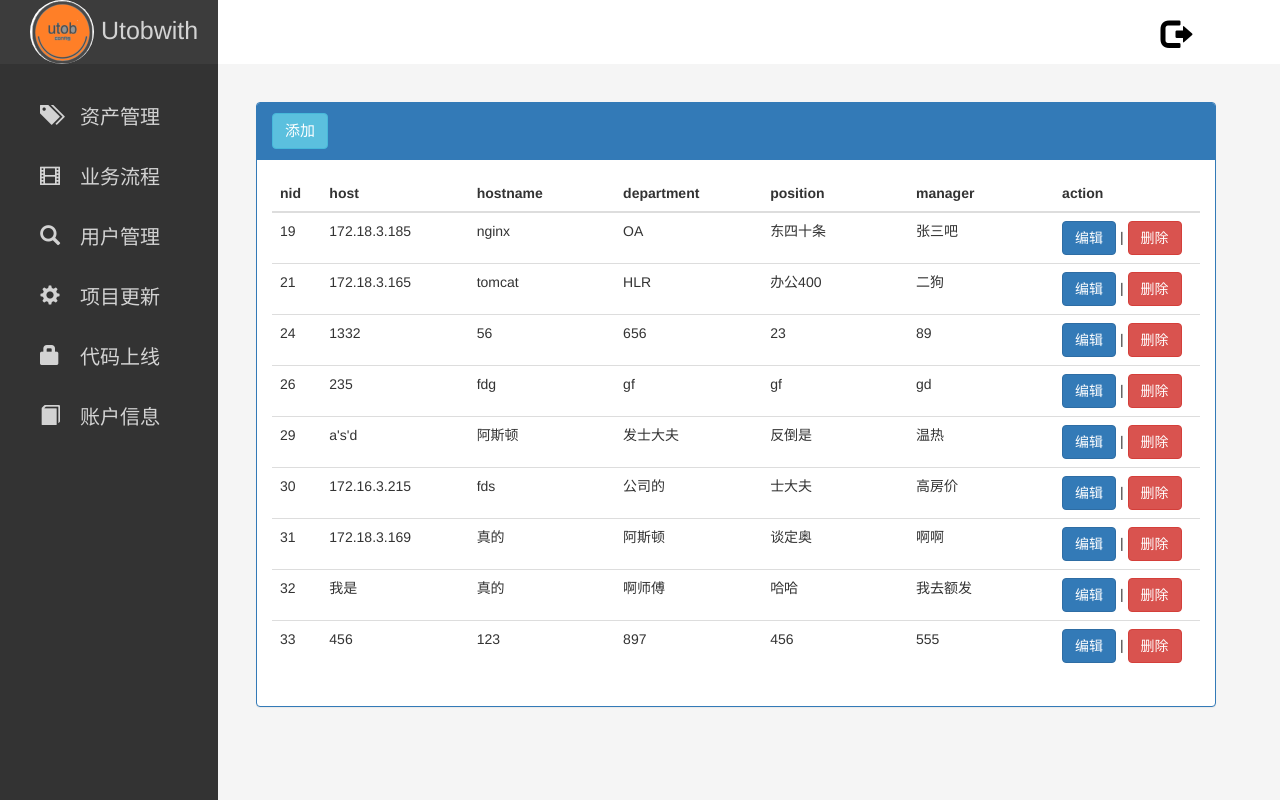
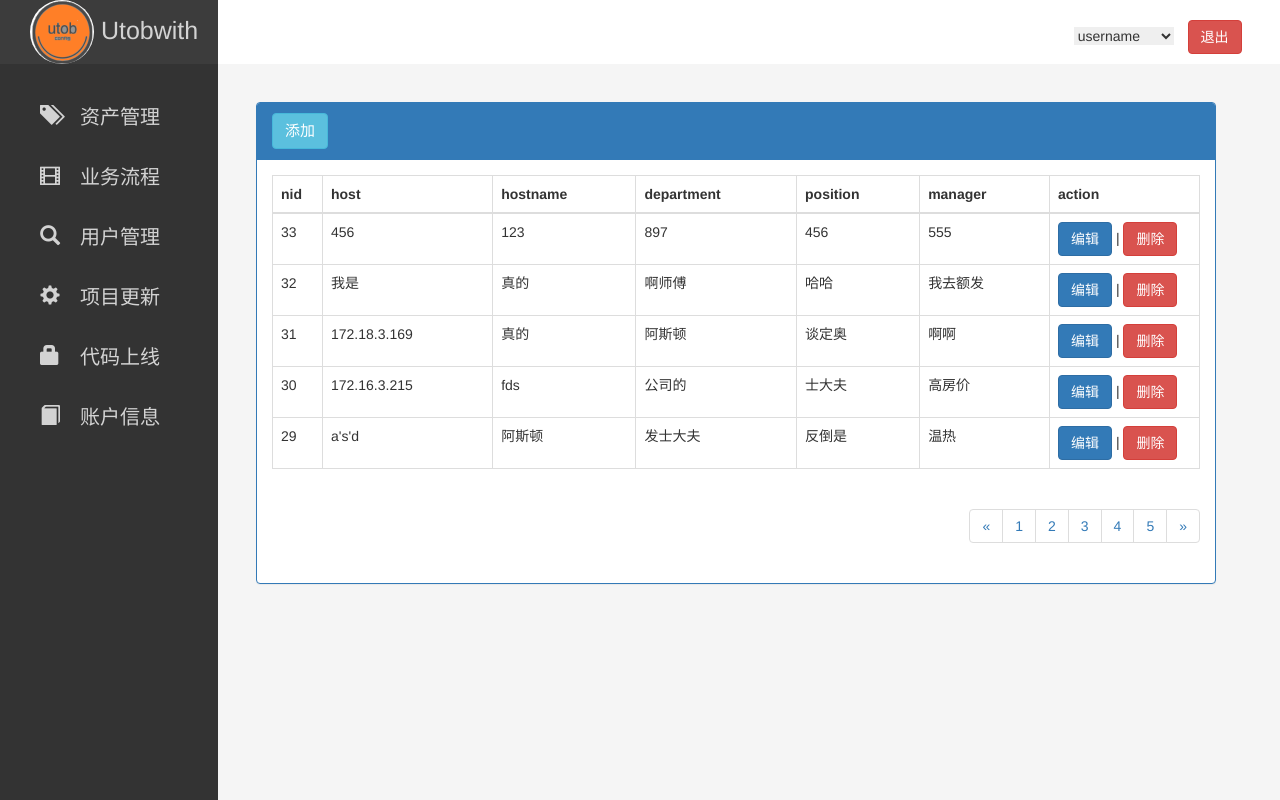
Before and after one commit to Git-liuliang/grammy, a Django app: page /hosts/ in a window 1280 px wide. Run offline with Django 3.2, Linux system fonts and the light colour scheme; data comes from the database, SQL or seed files in the repository; both versions use the stored data as it was after the commit; some libraries are stand-ins or nearby versions.

Commit message:
增加分页

```diff
--- a/mom/views.py
+++ b/mom/views.py
@@ -17,7 +17,11 @@ def login(request):
         return HttpResponse("aaaaaa")
 
 def hosts(request):
-    v = models.Inventory.objects.all()
+    if request.method == "POST":
+        num = int(request.POST.get("page_num"))
+        v= models.Inventory.objects.all()[0+num:5+num]
+    else:
+        v = models.Inventory.objects.all().order_by("-id")[0:5]
     return render(request,"hosts.html",{"host_list":v})
 
 def mod(request,nid):
--- a/static/css/base.css
+++ b/static/css/base.css
@@ -27,7 +27,7 @@ a:visited{
 
 ._nav_logout{
     float: right;
-    padding-right: 7%;
+    padding-right: 3%;
     padding-top: 17px;
 }
 
@@ -42,6 +42,7 @@ a:visited{
     position: absolute;
     top: 0;
     left: 0;
+
     background-color: #333333;
     height: 100%;
     width: 17%;
@@ -71,3 +72,10 @@ a:visited{
 .glyphicon_con{
     padding: 20px;
 }
+
+.user_setting {
+    border: none;
+    margin: 10px;
+    width: 100px;
+
+}
--- a/static/css/hosts.css
+++ b/static/css/hosts.css
@@ -21,8 +21,8 @@
 
 
 
-td{
-
+table thead td .showinfo{
+    vertical-align: bottom;
     width: 150px;
     padding: 0;
     margin: 0;
@@ -42,3 +42,7 @@ input{
 #action{
     width: 150px;
 }
+
+.page_nav{
+    float: right;
+}
--- a/static/js/hosts.js
+++ b/static/js/hosts.js
@@ -8,7 +8,7 @@ $(document).on("click", ".edit", function () {
 
     });
 
-    res = '<tr><td id="nid"><span>' + arr[0] + '</span></td><td><input  value=' + arr[1] + ' type="text"></td><td><input value=' + arr[2] + ' type="text"></td><td><input value=' + arr[3] + ' type="text"></td><td><input value=' + arr[4] + ' type="text"></td><td><input value=' + arr[5] + ' type="text"></td><td id="action"><a class="btn btn-success save">保存</a> | <a class="btn btn-danger">删除</a></td></tr>'
+    res = '<tr><td id="nid"><span>' + arr[0] + '</span></td><td><input  value=' + arr[1] + ' type="text"></td><td><input value=' + arr[2] + ' type="text"></td><td><input value=' + arr[3] + ' type="text"></td><td><input value=' + arr[4] + ' type="text"></td><td><input value=' + arr[5] + ' type="text"></td><td id="action"><a class="btn btn-success save">保存</a> | <a class="btn btn-danger del">删除</a></td></tr>'
     $(this).parent().parent().replaceWith(res);
 
 });
@@ -51,6 +51,7 @@ function vali_ajax(url,post_data) {
 $(document).on("click", ".del", function () {
 
     num = $(this).parent().siblings().find("span").text();
+
     post_data = {nid: num};
     url = "/rm/" + num + "/";
     vali_ajax(url, post_data);
@@ -60,8 +61,8 @@ $(document).on("click", ".del", function () {
 
 $(document).on("click", ".addshow", function () {
 
-    $("tbody").after('<tr><td id="nid"><span>nid</span></td><td><input type="text"></td><td><input type="text"></td><td><input  type="text"></td><td><input type="text"></td><td><input  type="text"></td><td id="action"><a class="btn btn-success add">保存</a> | <a class="btn btn-danger del">删除</a></td></tr>')
-
+    $("tbody").append('<tr><td id="nid"><span>0</span></td><td><input type="text"></td><td><input type="text"></td><td><input  type="text"></td><td><input type="text"></td><td><input  type="text"></td><td id="action"><a class="btn btn-success add">保存</a> | <a class="btn btn-danger del">删除</a></td></tr>')
+    $(".addshow").attr("disabled","disabled");
 });
 
 $(document).on("click", ".add", function () {
@@ -83,5 +84,15 @@ $(document).on("click", ".add", function () {
     url = "/add/";
     vali_ajax(url, post_data);
     window.location.reload();
+    $(".addshow").removeAttribute("disabled","disabled");
+});
 
+
+$(document).on("click",".page_go",function () {
+
+    page_num=$(this).text();
+    alert(page_num);
+    post_data={page_num:page_num};
+    url="/hosts/";
+    vali_ajax(url,post_data);
 });
--- a/templates/hosts.html
+++ b/templates/hosts.html
@@ -8,7 +8,7 @@
     <div class="_position panel panel-primary">
     <div class="panel-heading"><a class="btn btn-info addshow" >添加</a></div>
     <div class="panel-body">
-        <table class="table" >
+        <table class="table table-bordered" >
             <thead>
             <tr>
             <th>nid</th>
@@ -23,18 +23,37 @@
             <tbody>
             {% for obj in host_list %}
             <tr>
-                <td id="nid"><span>{{ obj.id }}</span></td>
-                <td>{{ obj.host }}</td>
-                <td>{{ obj.hostname }}</td>
-                <td>{{ obj.department }}</td>
-                <td>{{ obj.position }}</td>
-                <td>{{ obj.manager }}</td>
-                <td id="action"><a class="btn btn-primary edit">编辑</a> | <a class="btn btn-danger del">删除</a></td>
+                <td id="nid" class="showinfo"><span>{{ obj.id }}</span></td>
+                <td class="showinfo">{{ obj.host }}</td>
+                <td class="showinfo">{{ obj.hostname }}</td>
+                <td class="showinfo">{{ obj.department }}</td>
+                <td class="showinfo">{{ obj.position }}</td>
+                <td class="showinfo">{{ obj.manager }}</td>
+                <td id="action" class="showinfo"><a class="btn btn-primary edit">编辑</a> | <a class="btn btn-danger del">删除</a></td>
             </tr>
             {% endfor %}
 
             </tbody>
         </table>
+<nav aria-label="Page navigation" class="page_nav">
+  <ul class="pagination">
+    <li>
+      <a href="#" aria-label="Previous">
+        <span aria-hidden="true">&laquo;</span>
+      </a>
+    </li>
+    <li><a href="#" class="page_go">1</a></li>
+    <li><a href="#" class="page_go">2</a></li>
+    <li><a href="#" class="page_go">3</a></li>
+    <li><a href="#" class="page_go">4</a></li>
+    <li><a href="#" class="page_go">5</a></li>
+    <li>
+      <a href="#" aria-label="Next">
+        <span aria-hidden="true">&raquo;</span>
+      </a>
+    </li>
+  </ul>
+</nav>
     </div>
     </div>
 
--- a/templates/index.html
+++ b/templates/index.html
@@ -17,14 +17,17 @@
 
         </a>
         <div class="_nav_logout">
-
-            <a href="#"><span class="glyphicon glyphicon-log-out _logout" aria-hidden="true"></span></a>
+            <select class="user_setting">
+                <option>username</option>
+                <option>设置</option>
+            </select>
+            <button type="button" class=" btn btn-danger">退出</button>
 
         </div>
     </div>
 
 </nav>
-<div class="_left_bar">
+<div class="_left_bar ">
     <div class="_logo_title">
         <a href="#">
             <img class="img-circle" alt="Brand" src="/static/img/222.ico">
```
Also changed, not shown: db.sqlite3.
